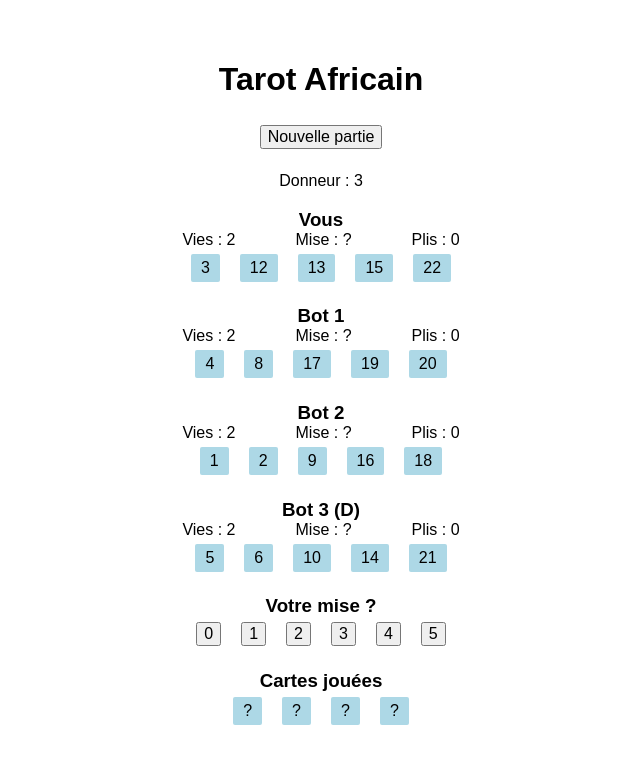
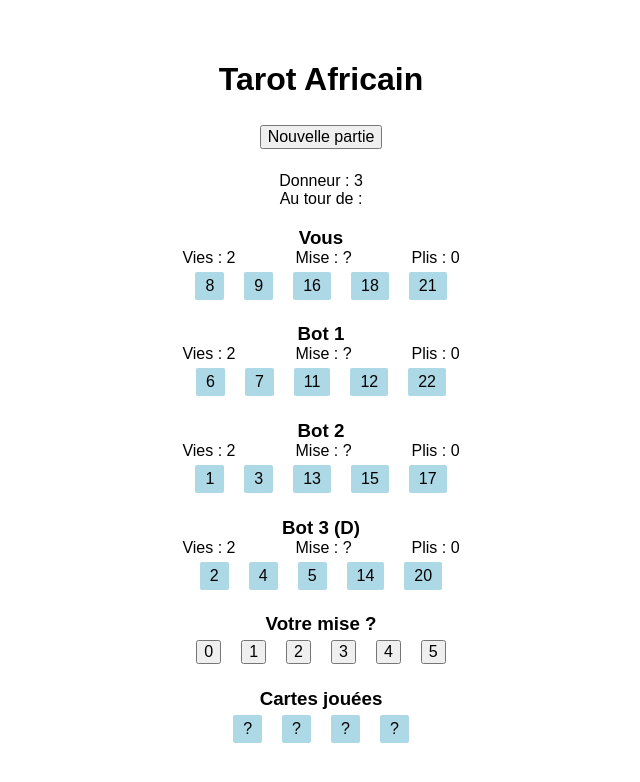
Before and after one commit to AntoineCairey/whist22, a React (Vite) app: page / in a window 1280 px wide. Both pictures are taken after a click on the button "Nouvelle partie". Shown: the top 782 px of the page, without its empty margins (319-959 px from the left). Built offline with nearby package versions, Linux system fonts and the light colour scheme.

Commit message:
add comments and fix state use

```diff
--- a/src/App.jsx
+++ b/src/App.jsx
@@ -17,8 +17,12 @@ function App() {
   const [firstPlayer, setFirstPlayer] = useState(null); // 1er joueur du pli
   const [life, setLife] = useState(Array(startPlayersNb).fill(2)); // vies restantes
   const [loading, setLoading] = useState(0);
-  const [player, setPlayer] = useState(null);
+  //statut du pli (0 = avant le 1er pli, 1 = avant que le PJ joue, 2 = après que le PJ ait joué)
+  const [player, setPlayer] = useState(null); //joueur actuel
 
+  // fonction qui s'exécute à chaque tour (chaque fois que player change)
+  // fait jouer une nouvelle carte au bot dont c'est le tour puis passe au suivant
+  // si fin de pli, détermine le gagnant
   useEffect(() => {
     console.log("loading " + loading);
     console.log("player " + player);
@@ -32,11 +36,15 @@ function App() {
     }
     const id = setInterval(() => {
       console.log("test" + player);
-      let theCardsPlayed = [...cardsPlayed];
       const cardIndex = Math.floor(Math.random() * cards[player].length);
-      theCardsPlayed[player] = cards[player][cardIndex];
-      cards[player].splice(cardIndex, 1);
-      setCardsPlayed(theCardsPlayed);
+      let newCardsPlayed = [...cardsPlayed];
+      newCardsPlayed[player] = cards[player][cardIndex];
+      setCardsPlayed(newCardsPlayed);
+      // cards[player].splice(cardIndex, 1);
+      let newCards = [...cards];
+      newCards[player] = [...newCards[player]];
+      newCards[player].splice(cardIndex, 1);
+      setCards(newCards);
       setPlayer((p) => nextPlayer(p));
     }, 2000);
     return () => {
@@ -52,11 +60,19 @@ function App() {
 
   let players = life
     .map((value, index) => (value > 0 ? index : -1))
-    .filter((value) => value >= 0);
-  let playersNb = players.length;
+    .filter((value) => value >= 0); // liste des joueurs en vie
+  let playersNb = players.length; // nombre de joueurs en vie
 
   const nextPlayer = (currentPlayer) => {
     return currentPlayer === playersNb - 1 ? 0 : currentPlayer + 1;
+  };
+
+  const startGame = () => {
+    setLife(Array(startPlayersNb).fill(2));
+    let newDealer = Math.floor(Math.random() * startPlayersNb);
+    setDealer(newDealer);
+    setRound(1);
+    distributeCards(newDealer, 5);
   };
 
   const distributeCards = (theDealer, theCardsNb) => {
@@ -107,38 +123,23 @@ function App() {
   const startTrick = (theFirstPlayer) => {
     setCardsPlayed(Array(playersNb).fill(null));
     setFirstPlayer(theFirstPlayer);
-    // let player = theFirstPlayer;
-    // let theCardsPlayed = Array(playersNb).fill(null);
-
     setPlayer(theFirstPlayer);
     setLoading(1);
-
-    /* while (player !== 0) {
-      // faire une vraie fonction chooseCard
-      const cardIndex = Math.floor(Math.random() * cards[player].length);
-      theCardsPlayed[player] = cards[player][cardIndex];
-      cards[player].splice(cardIndex, 1); // je modifie un state sans passer par set..., c'est dangereux ?
-      player = nextPlayer(player);
-    }
-    setCardsPlayed(theCardsPlayed); */
   };
 
   const finishTrick = (myCard) => {
     let theCardsPlayed = [...cardsPlayed];
     theCardsPlayed[0] = myCard;
     setCardsPlayed(theCardsPlayed);
-    cards[0].splice(cards[0].indexOf(myCard), 1);
+
+    //cards[0].splice(cards[0].indexOf(myCard), 1);
+    let newCards = [...cards];
+    newCards[0] = [...newCards[0]];
+    newCards[0].splice(cards[0].indexOf(myCard), 1);
+    setCards(newCards);
+
     setPlayer(1);
     setLoading(2);
-    /* while (player !== firstPlayer) {
-      // faire une vraie fonction chooseCard
-      const cardIndex = Math.floor(Math.random() * cards[player].length);
-      theCardsPlayed[player] = cards[player][cardIndex];
-      cards[player].splice(cardIndex, 1);
-      player = nextPlayer(player);
-    }
-    setCardsPlayed(theCardsPlayed);
-    determineWinner(theCardsPlayed); */
   };
 
   const determineWinner = (theCardsPlayed) => {
@@ -190,14 +191,13 @@ function App() {
   return (
     <>
       <h1>Tarot Africain</h1>
-      <button onClick={() => distributeCards(dealer, cardsNb)}>
-        Nouvelle partie
-      </button>
+      <button onClick={startGame}>Nouvelle partie</button>
       <br />
       <br />
       {cards && (
         <>
           <div>Donneur : {dealer}</div>
+          <div>Au tour de : {player}</div>
           <h3>Vous {dealer === 0 && "(D)"}</h3>
           <div className="scores">
             <div>Vies : {life && life[0]}</div>
```
